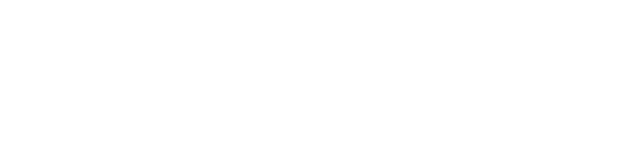
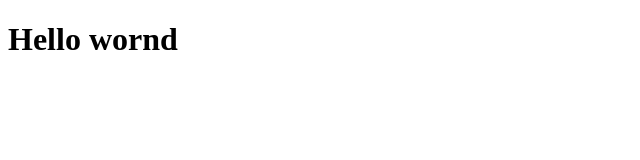
Before and after one commit to Akbar-project-2305176048/Akbar2, a plain HTML site: page Belajar/index.html in a window 1280 px wide. Shown: the whole page, without its empty margins (0-640 px from the left). Drawn offline with Linux system fonts and the light colour scheme.

Commit message:
Update index.html

```diff
--- a/Belajar/index.html
+++ b/Belajar/index.html
@@ -6,6 +6,6 @@
     <title>Document</title>
 </head>
 <body>
-
+    <h1>Hello wornd</h1>
 </body>
 </html>
```
